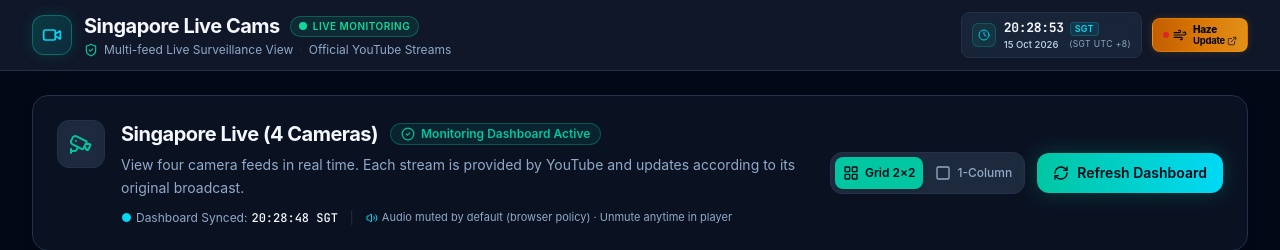
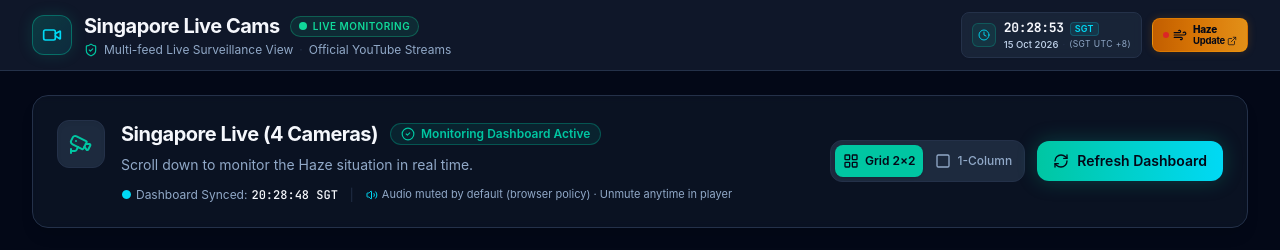
Before and after one commit to howps-lab/LiveCam, a React (Vite) app: page / in a window 1280 px wide. Shown: the top 250 px of the page. Built offline with nearby package versions, Linux system fonts and the light colour scheme.

Commit message:
docs: update monitoring summary description
Update the dashboard description to explicitly mention the Haze monitoring purpose.

```diff
--- a/src/components/MonitoringSummary.tsx
+++ b/src/components/MonitoringSummary.tsx
@@ -44,7 +44,7 @@ export const MonitoringSummary: React.FC<MonitoringSummaryProps> = ({
             </div>
 
             <p className="text-sm text-[#91A9C8] max-w-3xl leading-relaxed">
-              View four camera feeds in real time. Each stream is provided by YouTube and updates according to its original broadcast.
+              Scroll down to monitor the Haze situation in real time.
             </p>
 
             <div className="flex items-center gap-3 pt-1 text-xs text-[#91A9C8] flex-wrap">
```
